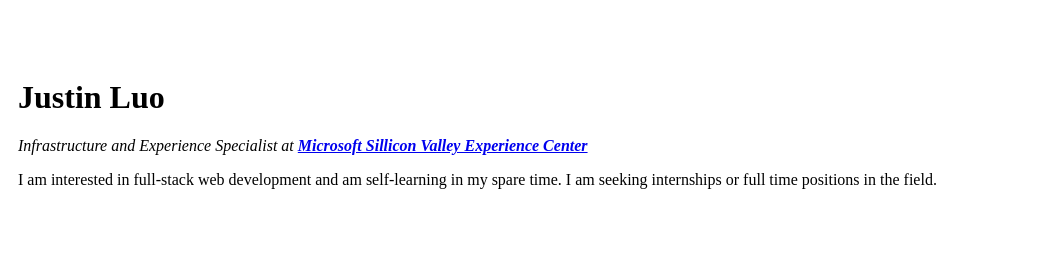
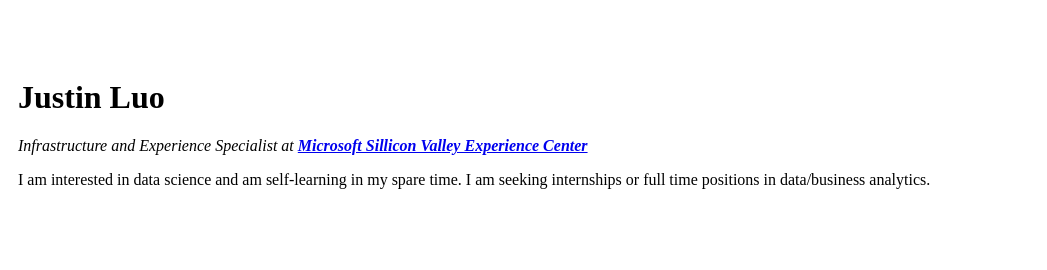
Before and after one commit to justinhluo/website, a plain HTML site: page index.html in a window 1280 px wide. Shown: the top 270 px of the page, 233-1280 px from the left. Drawn offline with Linux system fonts and the light colour scheme.

Commit message:
Update index.html

```diff
--- a/index.html
+++ b/index.html
@@ -16,7 +16,7 @@
 			<td>
 				<h1>Justin Luo</h1>
 				<p><em>Infrastructure and Experience Specialist at <strong><a href="https://www.microsoft.com/en-us/ec?activetab=pivotregiongroup:primaryr7">Microsoft Sillicon Valley Experience Center</a></strong></em></p>
-				<p>I am interested in full-stack web development and am self-learning in my spare time. I am seeking internships or full time positions in the field.</p>
+				<p>I am interested in data science and am self-learning in my spare time. I am seeking internships or full time positions in data/business analytics.</p>
 			</td>
 		</tr>
 	</table>
```
